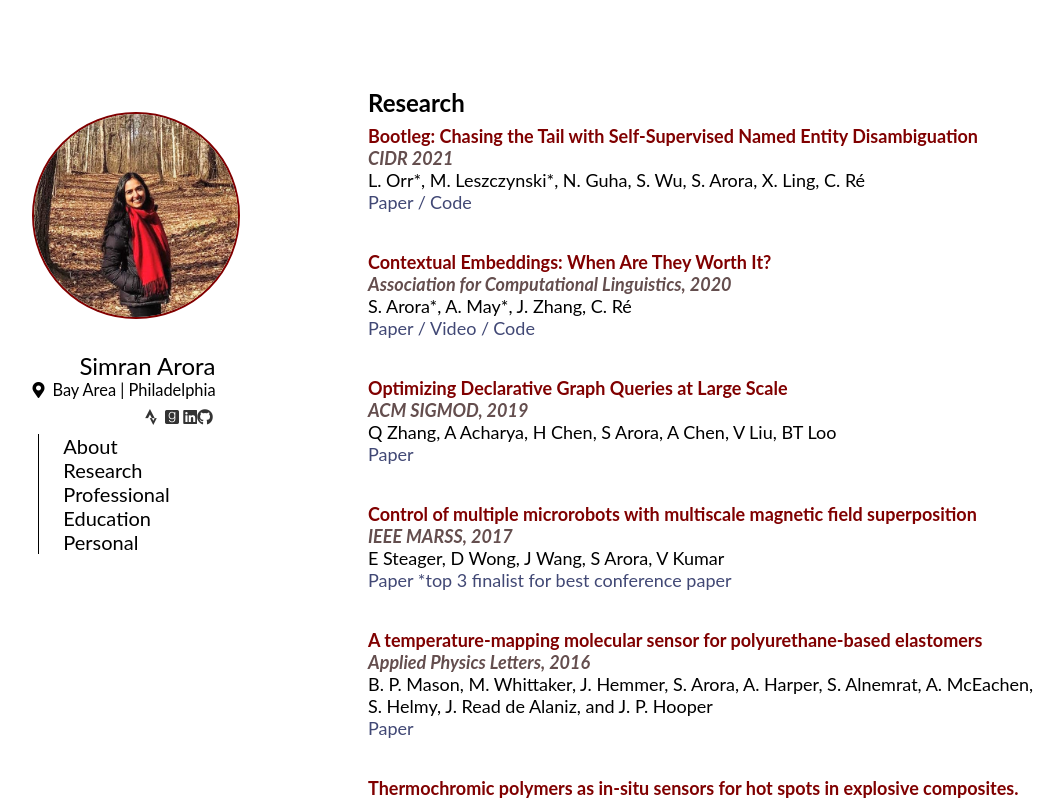
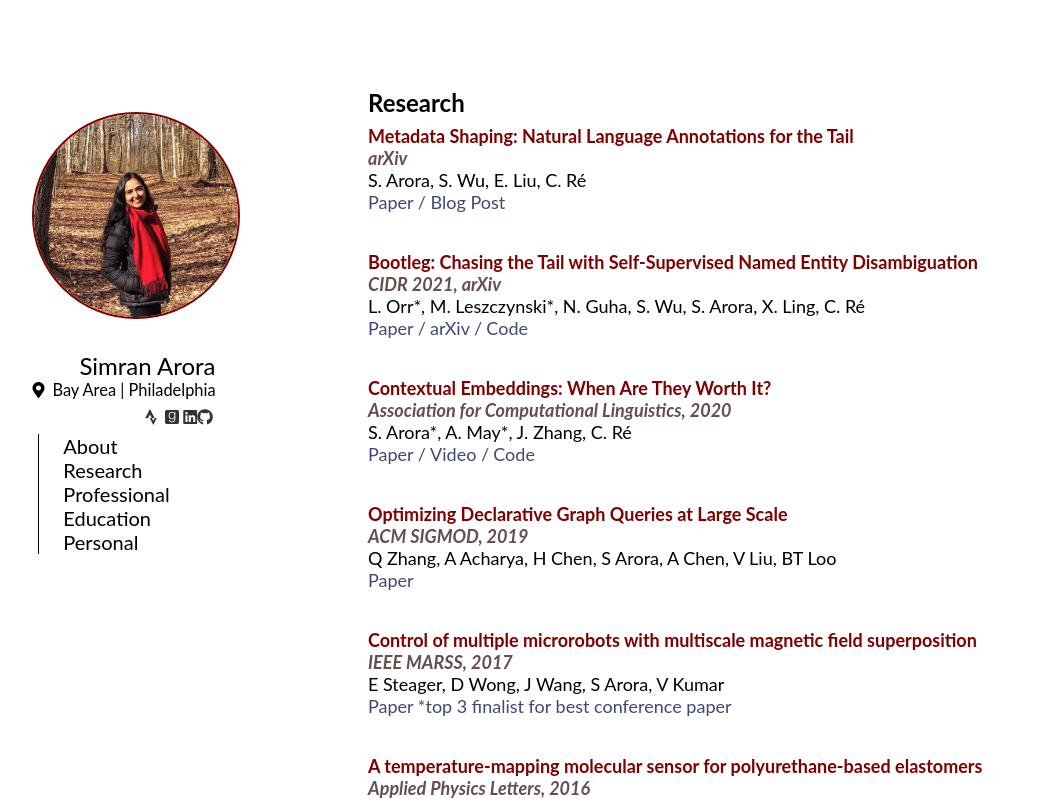
Before and after one commit to simran-arora/simran-arora.github.io, a React (Create React App) app: page /research in a window 1280 px wide. Shown: the top 800 px of the page, without its empty margins (120-1184 px from the left). Built offline with nearby package versions, Linux system fonts and the light colour scheme.

Commit message:
adding metadata shaping links

```diff
--- a/src/Research/Research.js
+++ b/src/Research/Research.js
@@ -10,6 +10,7 @@ class Research extends Component {
         case 'naval': return require("./../assets/naval_presentation.pdf");
         case 'acl20': return 'https://www.youtube.com/watch?v=bCPeg0Tp64s&feature=youtu.be';
         case 'p3p': return require("./../assets/p3p_presentation.pdf");
+        case 'metadata': return require("./../assets/Metadata_Shaping.pdf");
       }
 	}
 	render() {
@@ -25,6 +26,15 @@ class Research extends Component {
                     <br/>
                     <text className="Venue"> {project.Venue}<br/></text>
                     <text className="Authors"> {project.Authors}<br/></text>
+                    {
+                      project.LocalDetails.map((Details) => {
+                        var base_url = this.renderContent(Details.detail);
+                        console.log(base_url);
+                        return (
+                          <text><a className="Details" target= "_blank" rel="noopener noreferrer" href={base_url}> {Details.detailType}</a>{"  "}</text>
+                         );
+                      })
+                    }
                     {
                       project.Details.map((Details) => {
                         return (
--- a/src/data/research.json
+++ b/src/data/research.json
@@ -1,19 +1,44 @@
 {
 "Research": [
+	{
+		"Name": "Metadata Shaping: Natural Language Annotations for the Tail",
+		"Title": "Metadata Shaping:  Natural Language Annotations for the Tail",
+		"Authors": "S. Arora, S. Wu, E. Liu, C. Ré",
+		"Venue": "arXiv",
+		"LocalDetails": [
+		  {
+			"detail": "metadata",
+			"detailType": "Paper / "
+		  }
+		],
+		"Details": [
+		  {
+			"detail": "https://hazyresearch.stanford.edu/blog/2021-10-14-metadata",
+			"detailType": "Blog Post"
+		  }
+		],
+		"Description": "To what extent can we match architectural modifications to incorporate domain knowledge, using only simple modifications to the data? And how can we understand why the data modifications will be effective?"
+	  },
   {
 	"Name": "Bootleg",
 	"Title": "Bootleg: Chasing the Tail with Self-Supervised Named Entity Disambiguation",
 	"Authors": "L. Orr*, M. Leszczynski*, N. Guha, S. Wu, S. Arora, X. Ling, C. Ré",
-	"Venue": "CIDR 2021",
+	"Venue": "CIDR 2021, arXiv",
 	"Details": [
 	  {
 		"detail": "http://cidrdb.org/cidr2021/papers/cidr2021_paper13.pdf",
 		"detailType": "Paper /"
 	  },
 	  {
+		"detail": "https://arxiv.org/abs/2010.10363",
+		"detailType": "arXiv /"
+	  },
+	  {
 	  	"detail": "https://github.com/HazyResearch/bootleg",
 		"detailType": "Code"
 	  }
+	],
+	"LocalDetails": [
 	],
 	"Description": "Bootleg is a self-supervised named entity disambiguation (NED) system that links mentions in text to entities in a knowledge base. Bootleg is built to improve disambiguation of entities which appear infrequently or not at all in training data, called tail entities."
   },
@@ -36,6 +61,8 @@
 		"detailType": "Code"
 	  }
 	],
+	"LocalDetails": [
+	],
 	"Description": "When contextual embeddings are worth their cost, versus when it is possible to use more efficient word representations without significant degradation in performance?"
   },
   {
@@ -48,6 +75,8 @@
 		"detail": "https://dl.acm.org/doi/pdf/10.1145/3299869.3300064",
 		"detailType": "Paper"
 	  }
+	],
+	"LocalDetails": [
 	],
 	"Description": "This paper presents GraphRex, an efficient, robust, scalable, and easy-to-program framework for graph processing on datacenter infrastructure."
   },
@@ -62,6 +91,8 @@
 		"detailType": "Paper *top 3 finalist for best conference paper"
 	  }
 	],
+	"LocalDetails": [
+	],
 	"Description": "Controlled independent manipulation of multiple objects at cellular length scales in an open challenge with potential applications in life sciences (e.g. directed drug delivery), microsurgery and advanced manufacturing. Magnetism has been studied as a means to perform such fine scale manipulation, but generating fields that discriminate between targets at small length scales is nontrivial. We present a system for simultaneous control of multiple magnetic microrobots with characteristic lengths on the order of 10 μνα, which is based on the superposition of magnetic fields generated at centimeter scale (global) as well as micrometer scale (local)."
   },
   {
@@ -75,6 +106,8 @@
 		"detailType": "Paper"
 	  }
 	],
+	"LocalDetails": [
+	],
 	"Description": "This work focuses on the physics of the HTPB polymer, which is widely used in United States Naval explosives and rocket motor formulations. These composites are often subjected to extreme temperatures, shocks, and pressures in the field, which has led to disasterous unintended detonations. Methods to better understand the behavior of these composites are highly desirable - this work presents a method for analyzing temperature localization in these composites with submicron spatial resolution."
   },
   {
@@ -86,6 +119,8 @@
 	  {
 
 	  }
+	],
+	"LocalDetails": [
 	],
 	"Description": ""
   }
```
Also changed, not shown: 1 other file (tests, documents, lock files or other folders).
